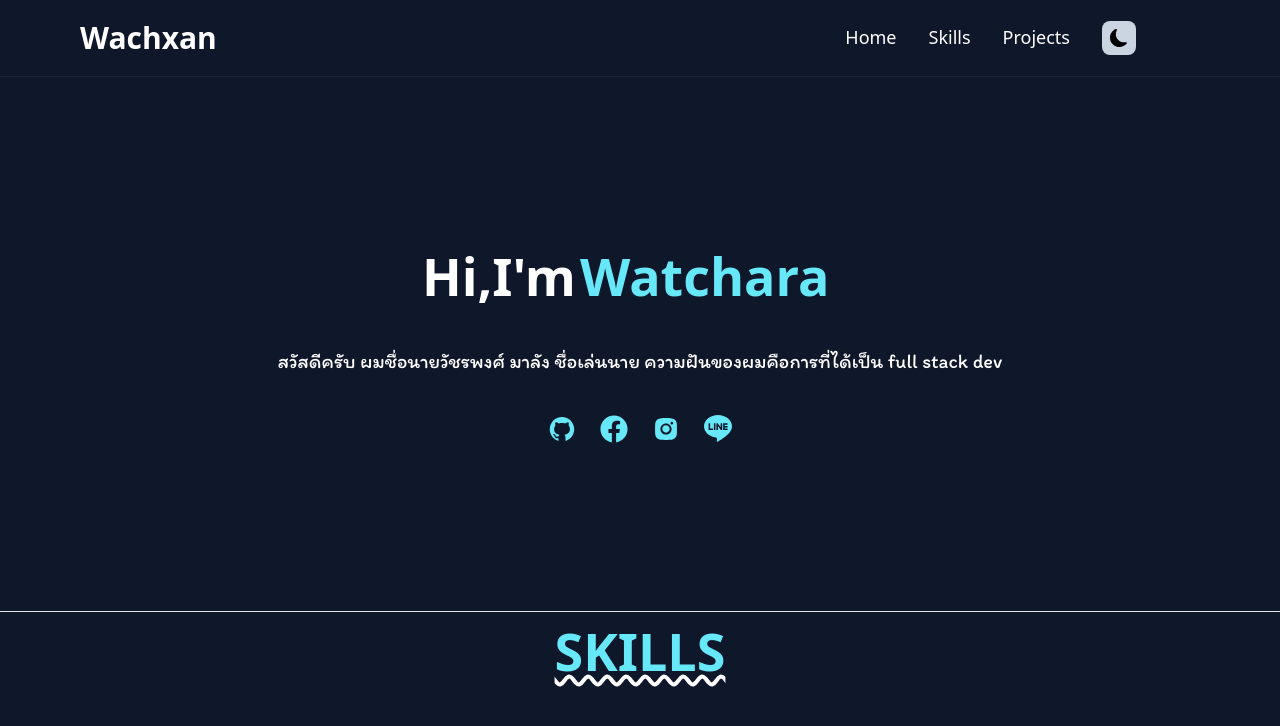
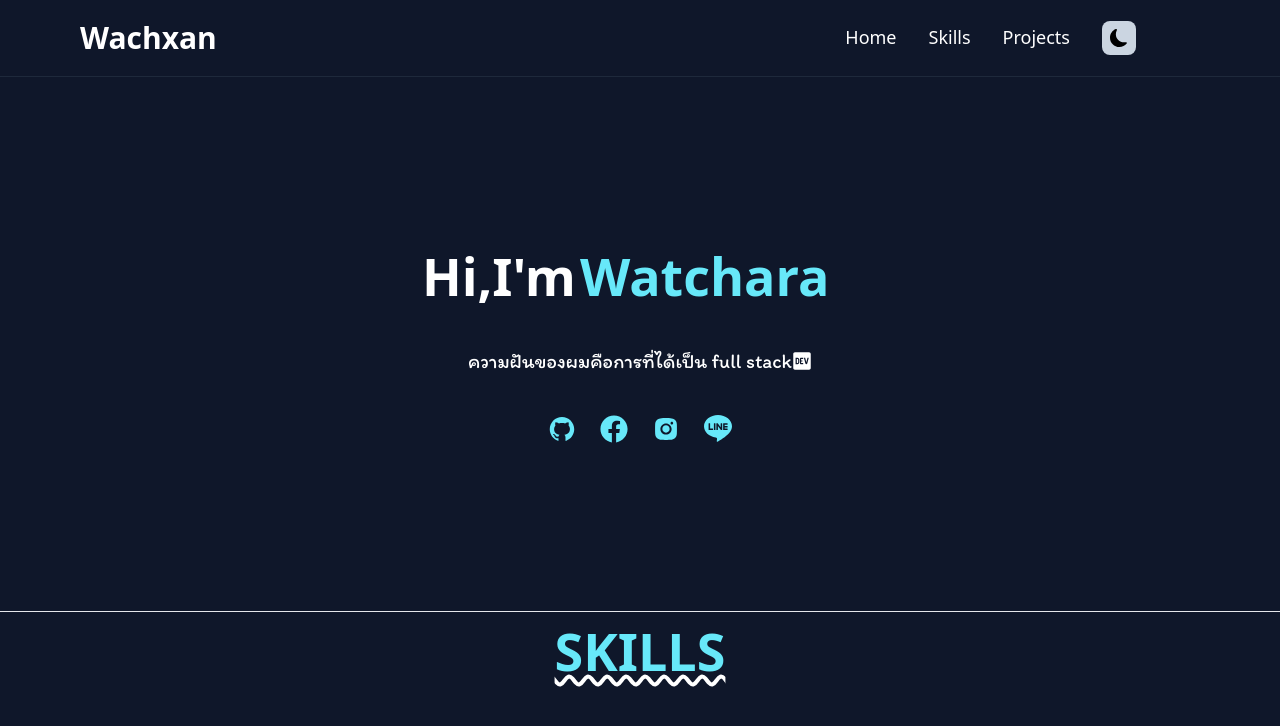
Before and after one commit to Watcharaphong09/my-website, a React (Vite) app: page / in a window 1280 px wide. Shown: the top 726 px of the page. Built offline with nearby package versions, Linux system fonts and the light colour scheme.

Commit message:
fix UI design

```diff
--- a/src/Components/Banner.jsx
+++ b/src/Components/Banner.jsx
@@ -1,6 +1,5 @@
-import { AiFillGithub } from 'react-icons/ai';
-import { AiFillInstagram } from 'react-icons/ai';
-import { FaFacebook } from "react-icons/fa";
+import { AiFillGithub, AiFillInstagram } from 'react-icons/ai';
+import { FaFacebook, FaDev } from "react-icons/fa";
 import AOS from 'aos';
 import 'aos/dist/aos.css';
 import { useEffect } from 'react';
@@ -24,7 +23,7 @@ const Banner = () => {
                         <h1 data-aos="fade-right" className="md:text-[52px] text-[20px] font-semibold mb-8 overflow-none ">Hi,I'm </h1>
                         <span className="text-cyan-300 dark:text-yellow-300 font-semibold md:text-[52px] text-[20px]"> <TextAnimation /></span>
                     </div>
-                    <p data-aos="fade-left" className='font-itim md:text-xl max-w-3xl text-[16px] break-all'>สวัสดีครับ ผมชื่อนายวัชรพงศ์ มาลัง ชื่อเล่นนาย ความฝันของผมคือการที่ได้เป็น full stack dev</p>
+                    <p data-aos="fade-left" className='flex items-center font-itim md:text-xl max-w-3xl text-[16px] break-all'>ความฝันของผมคือการที่ได้เป็น full stack<FaDev/></p>
                     <div data-aos="fade-up" className="flex mt-8 gap-2">
                         <div className="flex items-center justify-center">
                             <div className="flex space-x-2">
--- a/src/Components/Skills.jsx
+++ b/src/Components/Skills.jsx
@@ -3,7 +3,7 @@ import 'aos/dist/aos.css';
 import { useEffect } from 'react';
 import { AiFillHtml5, AiOutlineGithub } from "react-icons/ai";
 import { BiLogoCss3, BiLogoReact, BiLogoJavascript, BiLogoTailwindCss } from "react-icons/bi";
-
+import { FaSass } from "react-icons/fa";
 
 const About = () => {
     useEffect(() => {
@@ -24,7 +24,8 @@ const About = () => {
                     <h2 data-aos="fade-up" className="text-7xl flex items-center justify-center font-semibold text-cyan-500 dark:text-yellow-300 rounded-3xl md:h-36 md:w-44 h-32 w-32 border-2 border-cyan-500 dark:border-yellow-500 shadow-bglow dark:shadow-wglow"> <BiLogoJavascript /> </h2>
                     <h2 data-aos="fade-down" className="text-7xl flex items-center justify-center font-semibold text-cyan-500 dark:text-yellow-300 rounded-3xl md:h-36 md:w-44 h-32 w-32 border-2 border-cyan-500 dark:border-yellow-500 shadow-bglow dark:shadow-wglow"> <BiLogoReact /> </h2>
                     <h2 data-aos="fade-up" className="text-7xl flex items-center justify-center font-semibold text-cyan-500 dark:text-yellow-300 rounded-3xl md:h-36 md:w-44 h-32 w-32 border-2 border-cyan-500 dark:border-yellow-500 shadow-bglow dark:shadow-wglow"> <BiLogoTailwindCss /> </h2>
-                    <h2 data-aos="fade-down" className="text-7xl flex items-center justify-center font-semibold text-cyan-500 dark:text-yellow-300 rounded-3xl md:h-36 md:w-44 h-32 w-32 border-2 border-cyan-500 dark:border-yellow-500 shadow-bglow dark:shadow-wglow"> <AiOutlineGithub /> </h2>
+                    <h2 data-aos="fade-down" className="text-7xl flex items-center justify-center font-semibold text-cyan-500 dark:text-yellow-300 rounded-3xl md:h-36 md:w-44 h-32 w-32 border-2 border-cyan-500 dark:border-yellow-500 shadow-bglow dark:shadow-wglow"> <FaSass /> </h2>
+                    <h2 data-aos="fade-up" className="text-7xl flex items-center justify-center font-semibold text-cyan-500 dark:text-yellow-300 rounded-3xl md:h-36 md:w-44 h-32 w-32 border-2 border-cyan-500 dark:border-yellow-500 shadow-bglow dark:shadow-wglow"> <AiOutlineGithub /> </h2>
                 </div>
             </div>
             <hr className='h-[1.5px] dark:bg-black' />
```
